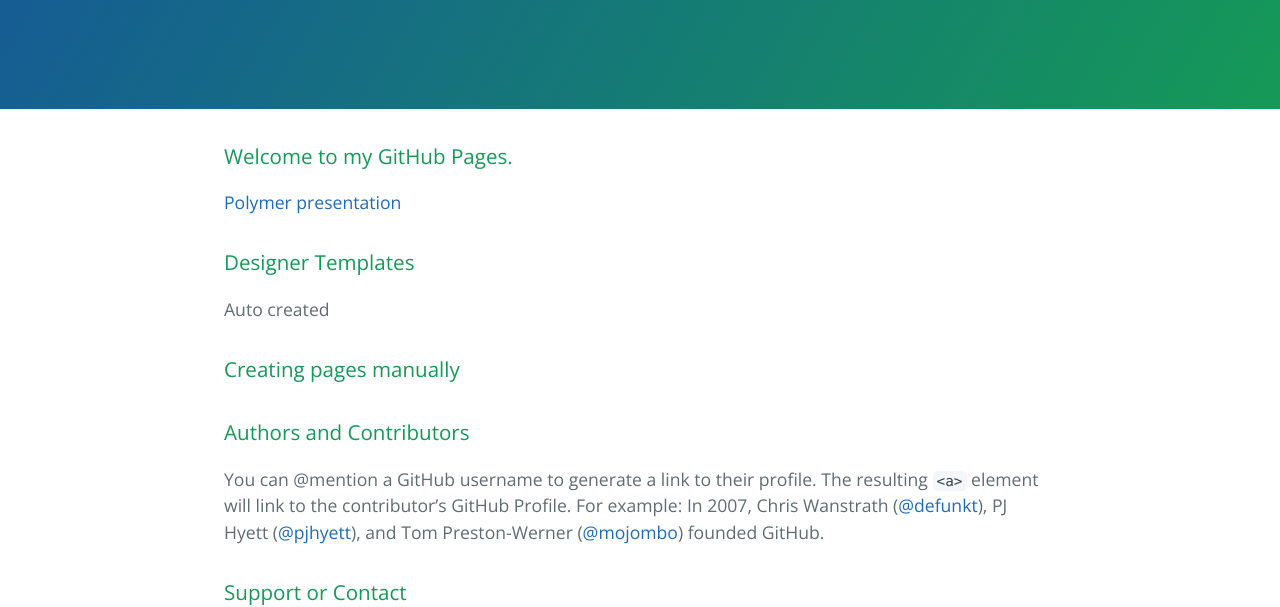
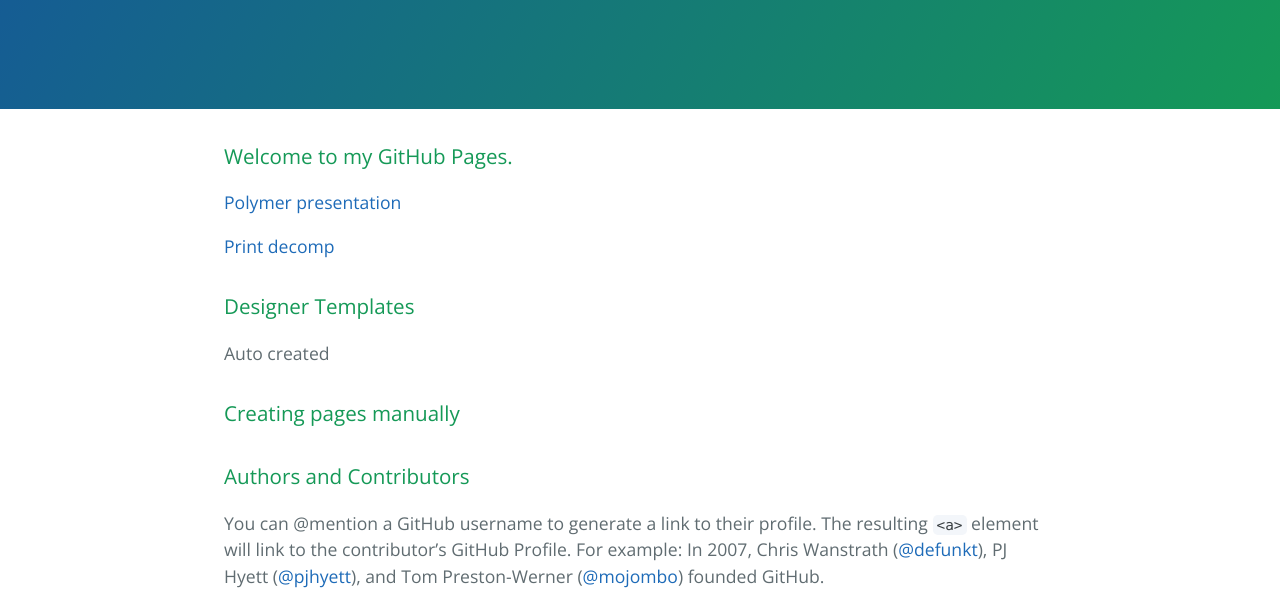
Before and after one commit to ranadeepbhuyan/ranadeepbhuyan.github.io, a plain HTML site: page index.html in a window 1280 px wide. Shown: the part 208-815 px from the top of the page. Drawn offline with nearby package versions, Linux system fonts and the light colour scheme.

Commit message:
print decomp

```diff
--- a/index.html
+++ b/index.html
@@ -24,6 +24,7 @@
 
 <p><a href="./poly/index.html"><span>Polymer presentation</span></a></p>
 
+<p><a href="https://github.intuit.com/adevadiga/print-decomp-analysis/blob/master/index.html"><span>Print decomp</span></a></p>
 <h3>
 <a id="designer-templates" class="anchor" href="#designer-templates" aria-hidden="true"><span aria-hidden="true" class="octicon octicon-link"></span></a>Designer Templates</h3>
 
```
